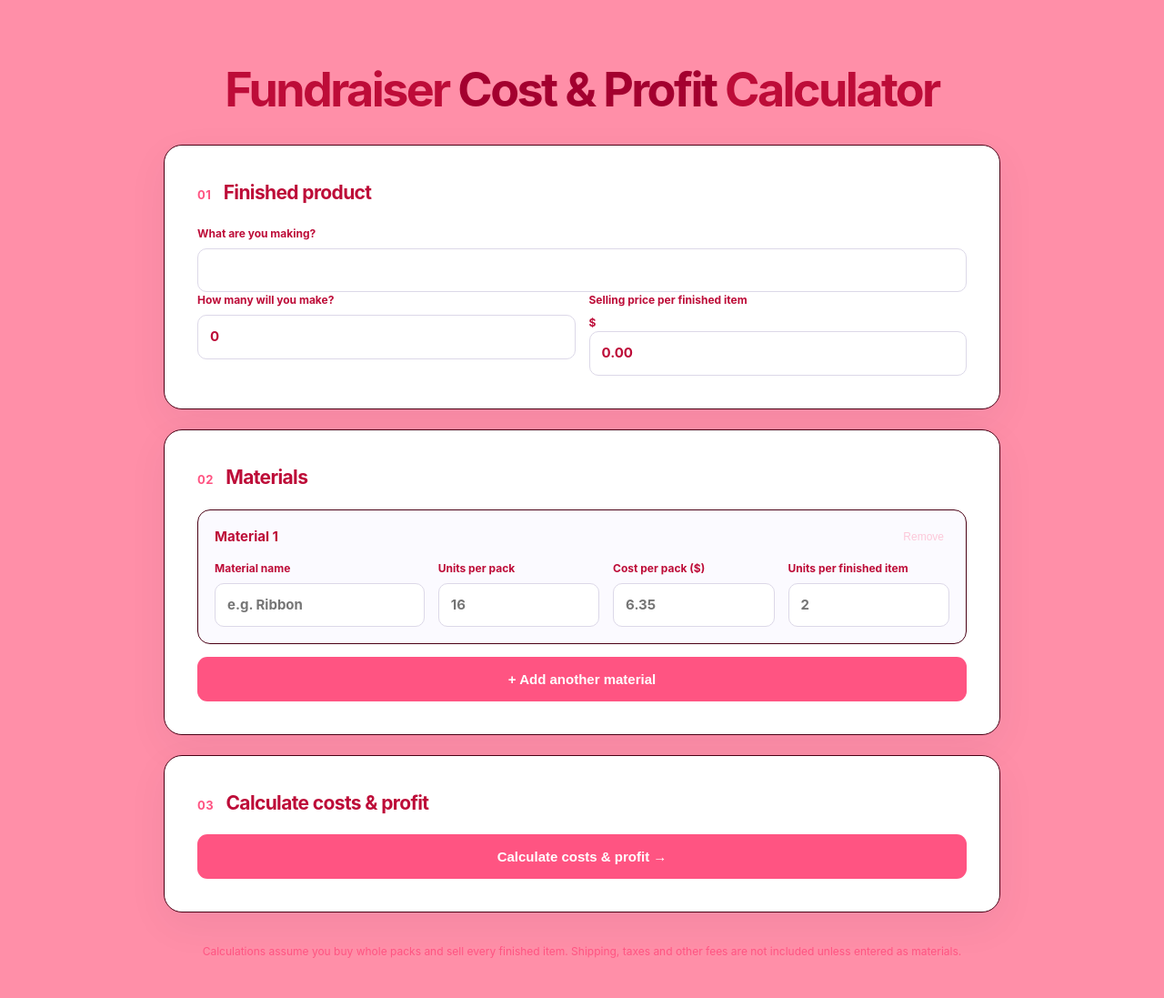
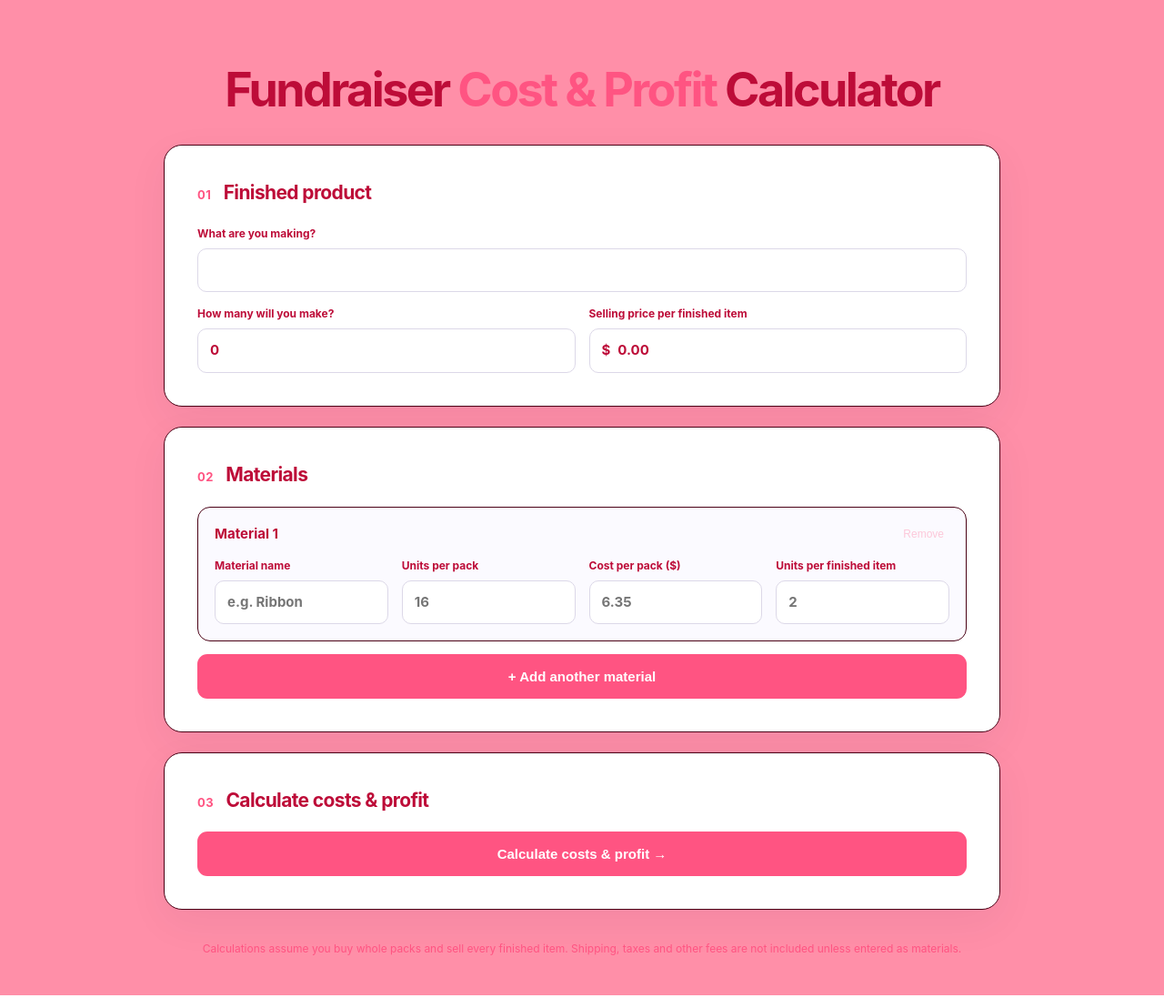
Before and after one commit to oh-boyyo/ProductCalculator, a Flask app: page / in a window 1280 px wide. Shown: the whole page at 91% size. Run offline with Flask 3, Linux system fonts and the light colour scheme.

Commit message:
Update style.css

```diff
--- a/static/style.css
+++ b/static/style.css
@@ -4,7 +4,7 @@
   --surface: #ffffff;
   --text: #bd0c38;
   --accent: #ff5482;
-  --accent-dark: #a3002f;
+  --accent-dark: #bd0c38;
   --border: #4a0115;
   --radius: 20px;
 }
@@ -15,7 +15,7 @@ body { margin: 0; background: var(--background); color: var(--text); font-family
 .hero { text-align: center; margin-bottom: 32px; }
 .eyebrow { color: var(--accent); letter-spacing: .18em; font-size: 12px; font-weight: 800; }
 h1 { font-size: clamp(32px, 5vw, 52px); letter-spacing: -.05em; line-height: 1.1; margin: 14px 0; }
-h1 span { color: var(--accent-dark); }
+h1 span { color: var(--accent); }
 .hero p { color: var(--accent); max-width: 540px; margin: 0 auto; }
 .card { background: var(--surface); border: 1px solid var(--border); border-radius: var(--radius); padding: clamp(18px, 4vw, 36px); box-shadow: 0 14px 45px rgba(35, 26, 77, .055); margin-bottom: 22px; }
 h2 { font-size: 13px; color: var(--accent); margin: 0 0 20px; letter-spacing: .03em; }
@@ -56,8 +56,76 @@ input:focus { outline: 2px solid var(--accent); outline-offset: 1px; }
 footer { color: var(--accent); text-align: center; font-size: 12px; padding: 12px; }
 @media (max-width: 700px) { .fields.two, .fields.four, .summary-grid { grid-template-columns: 1fr; } .section-head { display: block; } .material-card { padding: 16px; } .page { padding-top: 30px; } }
 
-/* Matching action buttons; calculator has its own card */
-.add-material-button { margin-top: 14px; }
-.calculate-section h2 { margin-bottom: 18px; }
-.calculate-button { margin-top: 0; }
-.add-material-button:hover { background: var(--accent-dark); }
+
+/* Matching action buttons */
+
+.add-material-button {
+    margin-top: 14px;
+}
+
+.add-material-button:hover {
+    background: var(--accent-dark);
+}
+
+/* Separate calculation section */
+
+.calculate-section h2 {
+    margin-bottom: 18px;
+}
+
+.calculate-button {
+    margin-top: 0;
+}
+
+/* Finished product: quantity and selling price inputs */
+.finished-name { margin-bottom: 15px; }
+.finished-numbers { margin-top: 0; }
+.currency-input {
+  display: flex;
+  align-items: center;
+  width: 100%;
+  border: 1px solid #dcd8e8;
+  border-radius: 10px;
+  background: #ffffff;
+  overflow: hidden;
+}
+.currency-symbol {
+  flex-shrink: 0;
+  padding-left: 13px;
+  font-size: 15px;
+  font-weight: 650;
+  color: var(--text);
+}
+.currency-input input {
+  flex: 1;
+  width: 100%;
+  border: 0;
+  padding-left: 8px;
+  background: transparent;
+}
+.currency-input:focus-within {
+  outline: 2px solid var(--accent);
+  outline-offset: 1px;
+}
+.currency-input input:focus { outline: none; }
+
+/* Separate finished product and materials into individual cards. */
+.finished-section { margin-bottom: 22px; }
+.materials-section { margin-bottom: 22px; }
+
+/* Keep all four material input boxes aligned even if a label wraps. */
+.fields.four {
+  grid-template-columns: repeat(4, minmax(0, 1fr));
+  align-items: stretch;
+}
+.fields.four label { justify-content: space-between; }
+.fields.four input { min-height: 48px; }
+
+/* Match all three result tiles and color only the profit number. */
+.profit-metric { background: var(--surface); border-color: var(--border); }
+.profit-metric strong.profit-positive { color: #008000; }
+.profit-metric strong.profit-negative { color: #ff0000; }
+
+@media (max-width: 700px) {
+  .fields.four { grid-template-columns: 1fr; }
+}
```
